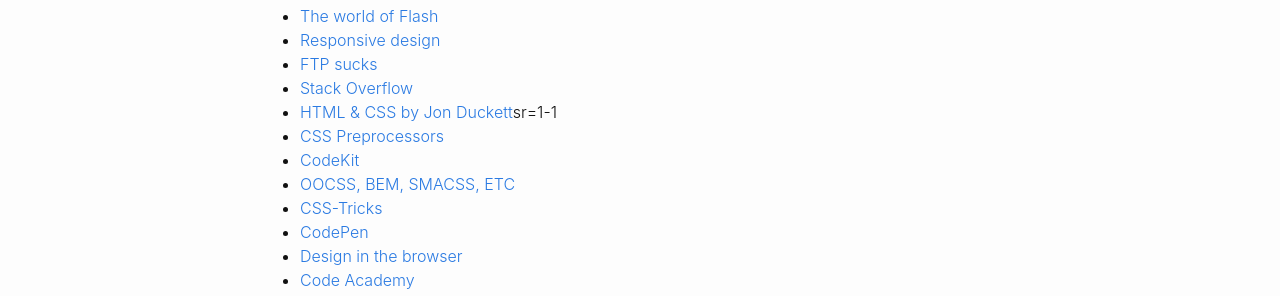
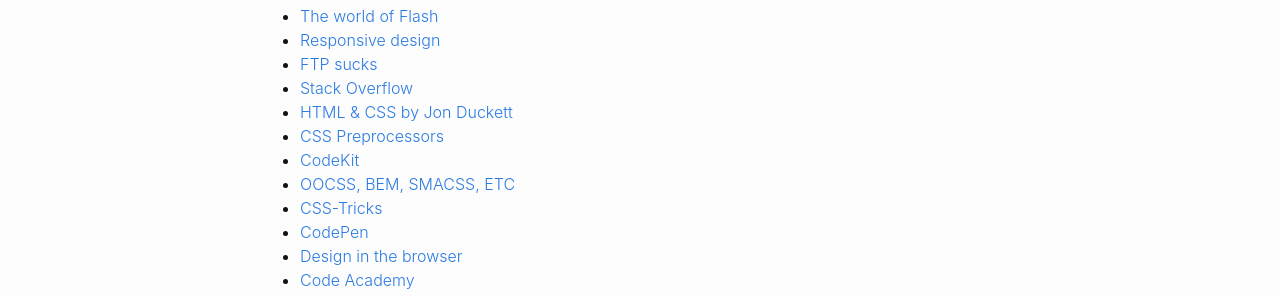
Before and after one commit to cantinac/design-build-test-repeat, a Jekyll site: the page built from _posts/2016-01-20-episode-00-introductions.md, in a window 1280 px wide. Shown: the part 835-1131 px from the top of the page. Built offline with Jekyll 4.4.1, drawn with Linux system fonts in a browser that asks for light colours.

Commit message:
Quick show note link fix

```diff
--- a/_posts/2016-01-20-episode-00-introductions.md
+++ b/_posts/2016-01-20-episode-00-introductions.md
@@ -17,7 +17,7 @@
 - [Responsive design](https://www.smashingmagazine.com/2011/01/guidelines-for-responsive-web-design/)
 - [FTP sucks](https://en.wikipedia.org/wiki/Continuous_integration)
 - [Stack Overflow](https://www.stackoverflow.com)
-- [HTML & CSS by Jon Duckett](http://www.amazon.com/HTML-CSS-Design-Build-Websites/dp/1118008189/ref=sr_1_1?s=books&ie=UTF8&qid=1453222560&)sr=1-1
+- [HTML & CSS by Jon Duckett](http://www.amazon.com/HTML-CSS-Design-Build-Websites/dp/1118008189/ref=sr_1_1?s=books&ie=UTF8&qid=1453222560&)
 - [CSS Preprocessors](http://blog.teamtreehouse.com/how-to-choose-the-right-css-preprocessor)
 - [CodeKit](https://incident57.com/codekit/)
 - [OOCSS, BEM, SMACSS, ETC](http://www.leemunroe.com/css/)
```
